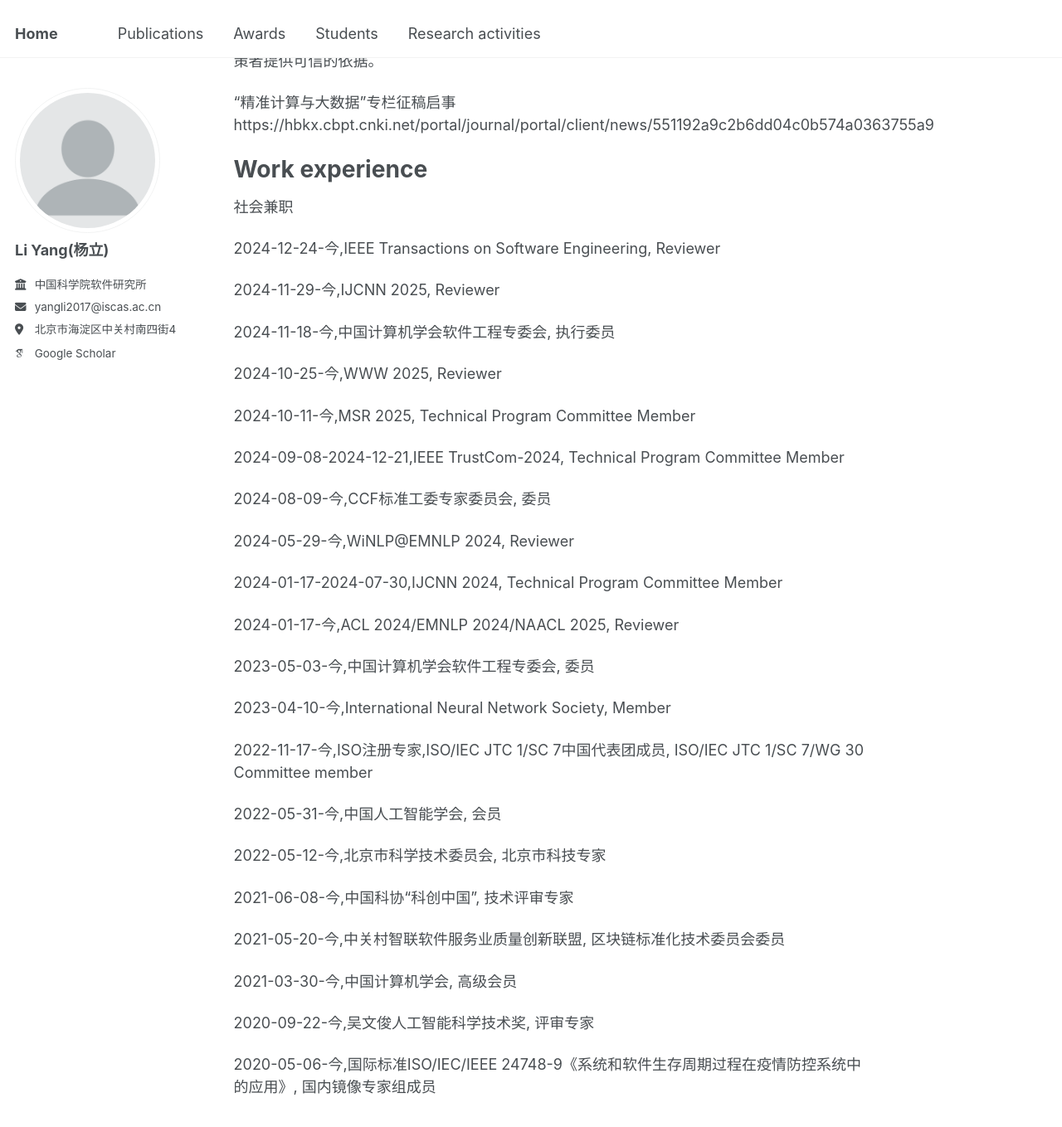
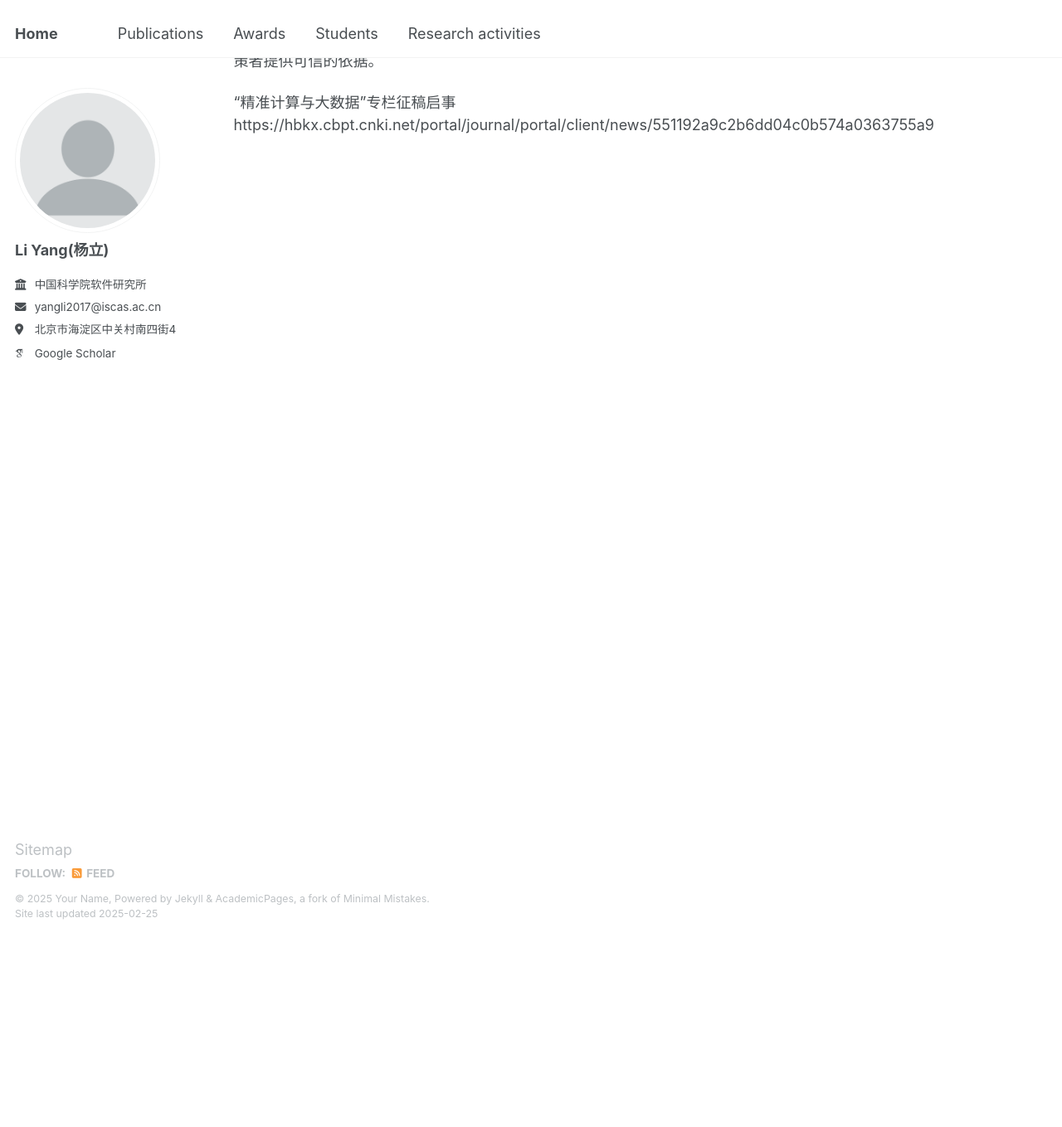
Before and after one commit to yangli8953/yangli8953.github.io, a Jekyll site: the page built from _pages/about.md, in a window 1280 px wide and 1400 px high, scrolled down 270 px. Shown: the top 1359 px of the window at 83% size. Built offline with Jekyll 4.4.1, drawn with Linux system fonts in a browser that asks for light colours; some web fonts are replaced.

Commit message:
Update about.md

```diff
--- a/_pages/about.md
+++ b/_pages/about.md
@@ -15,47 +15,3 @@ redirect_from:
 
 “精准计算与大数据”专栏征稿启事
 https://hbkx.cbpt.cnki.net/portal/journal/portal/client/news/551192a9c2b6dd04c0b574a0363755a9
-
-Work experience
-======
-社会兼职
-
-2024-12-24-今,IEEE Transactions on Software Engineering, Reviewer
-
-2024-11-29-今,IJCNN 2025, Reviewer
-
-2024-11-18-今,中国计算机学会软件工程专委会, 执行委员
-
-2024-10-25-今,WWW 2025, Reviewer
-
-2024-10-11-今,MSR 2025, Technical Program Committee Member
-
-2024-09-08-2024-12-21,IEEE TrustCom-2024, Technical Program Committee Member
-
-2024-08-09-今,CCF标准工委专家委员会, 委员
-
-2024-05-29-今,WiNLP@EMNLP 2024, Reviewer
-
-2024-01-17-2024-07-30,IJCNN 2024, Technical Program Committee Member
-
-2024-01-17-今,ACL 2024/EMNLP 2024/NAACL 2025, Reviewer
-
-2023-05-03-今,中国计算机学会软件工程专委会, 委员
-
-2023-04-10-今,International Neural Network Society, Member
-
-2022-11-17-今,ISO注册专家,ISO/IEC JTC 1/SC 7中国代表团成员, ISO/IEC JTC 1/SC 7/WG 30 Committee member
-
-2022-05-31-今,中国人工智能学会, 会员
-
-2022-05-12-今,北京市科学技术委员会, 北京市科技专家
-
-2021-06-08-今,中国科协“科创中国”, 技术评审专家
-
-2021-05-20-今,中关村智联软件服务业质量创新联盟, 区块链标准化技术委员会委员
-
-2021-03-30-今,中国计算机学会, 高级会员
-
-2020-09-22-今,吴文俊人工智能科学技术奖, 评审专家
-
-2020-05-06-今,国际标准ISO/IEC/IEEE 24748-9《系统和软件生存周期过程在疫情防控系统中的应用》, 国内镜像专家组成员
```
